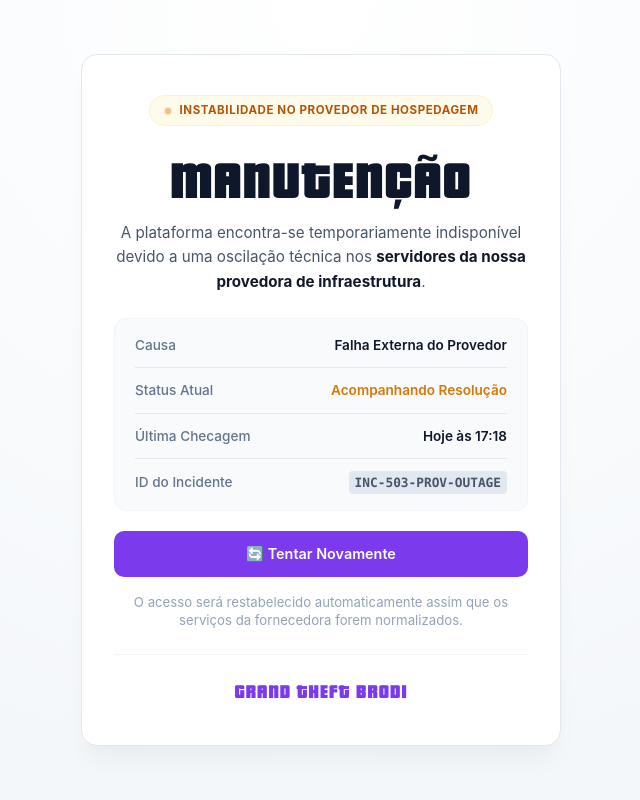
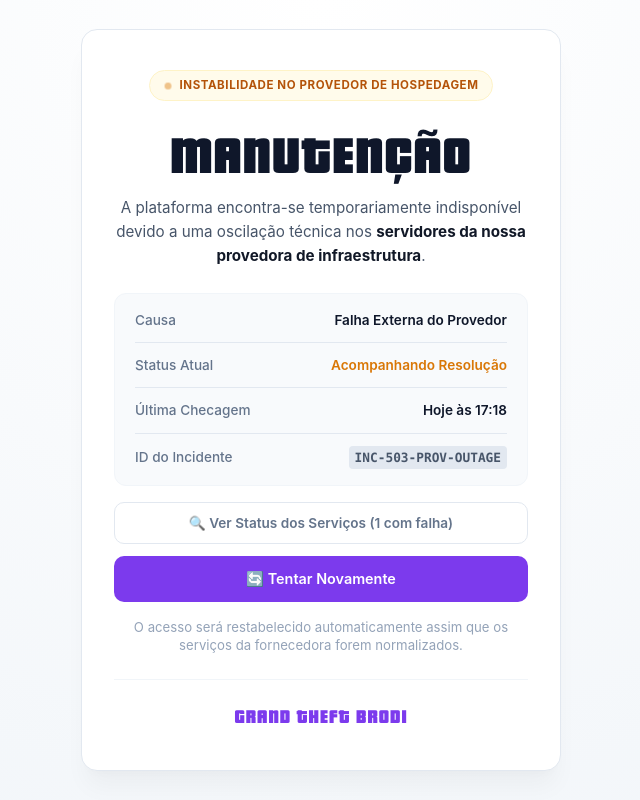
Before and after one commit to RickPro773/GTB-The-Site, a React (Vite) app: page / in a window 1280 px wide. Shown: the whole page, without its empty margins (319-959 px from the left). Built offline with nearby package versions, Linux system fonts and the light colour scheme; a web font is replaced by a local one.

Commit message:
feat: 2o tentativa de fixe

```diff
--- a/src/components/MaintenanceScreen.jsx
+++ b/src/components/MaintenanceScreen.jsx
@@ -1,7 +1,18 @@
 import React, { useState } from 'react'
 
+// ⚙️ ONDE VOCÊ CONFIGURA O QUE TÁ CAÍDO OU RODANDO:
+// true  = Operacional (Verde 🟢)
+// false = Com Falha (Vermelho 🔴)
+const SERVICOS = [
+  { nome: 'Infraestrutura da Provedora', ok: false },
+  { nome: 'Hospedagem Web (Netlify)', ok: true },
+  { nome: 'Servidor de Áudio (Menu Theme)', ok: true },
+  { nome: 'API de Dados / Personagens', ok: true },
+  { nome: 'Integração com Roblox', ok: true },
+]
+
 export default function MaintenanceScreen() {
-  // Pega o horário atual automaticamente para a verificação
+  const [showModal, setShowModal] = useState(false)
   const [lastChecked, setLastChecked] = useState(() =>
     new Date().toLocaleTimeString('pt-BR', { hour: '2-digit', minute: '2-digit' })
   )
@@ -43,8 +54,13 @@ export default function MaintenanceScreen() {
           transform: translateY(-2px);
           box-shadow: 0 4px 12px rgba(124, 58, 237, 0.25);
         }
-        .btn-reload:active {
-          transform: translateY(0);
+
+        .btn-details {
+          transition: all 0.2s ease-in-out;
+        }
+        .btn-details:hover {
+          background-color: #f1f5f9 !important;
+          color: #0f172a !important;
         }
       `}</style>
 
@@ -94,6 +110,15 @@ export default function MaintenanceScreen() {
           </div>
         </div>
 
+        {/* Botão de Abrir Detalhes dos Serviços */}
+        <button
+          className="btn-details"
+          onClick={() => setShowModal(true)}
+          style={styles.detailsButton}
+        >
+          🔍 Ver Status dos Serviços ({SERVICOS.filter(s => !s.ok).length} com falha)
+        </button>
+
         {/* Botão Tentar Novamente */}
         <button className="btn-reload" onClick={handleReload} style={styles.button}>
           🔄 Tentar Novamente
@@ -104,11 +129,48 @@ export default function MaintenanceScreen() {
           O acesso será restabelecido automaticamente assim que os serviços da fornecedora forem normalizados.
         </p>
 
-        {/* Rodapé Corrigido */}
+        {/* Rodapé */}
         <div style={styles.footer}>
           <span className="font-pricedown" style={styles.brand}>GRAND THEFT BRODI</span>
         </div>
       </div>
+
+      {/* 🟢 MODAL COM A LISTA DE SERVIÇOS (TRUE / FALSE) */}
+      {showModal && (
+        <div style={styles.modalBackdrop} onClick={() => setShowModal(false)}>
+          <div style={styles.modalCard} onClick={(e) => e.stopPropagation()}>
+            <div style={styles.modalHeader}>
+              <h3 style={styles.modalTitle}>Diagnóstico do Sistema</h3>
+              <button style={styles.closeButton} onClick={() => setShowModal(false)}>✕</button>
+            </div>
+
+            <p style={styles.modalSubtext}>
+              Estado individual dos módulos do GRAND THEFT BRODI:
+            </p>
+
+            <div style={styles.servicesList}>
+              {SERVICOS.map((servico, index) => (
+                <div key={index} style={styles.serviceItem}>
+                  <span style={styles.serviceName}>{servico.nome}</span>
+                  {servico.ok ? (
+                    <span style={styles.statusOnline}>🟢 Operacional</span>
+                  ) : (
+                    <span style={styles.statusOffline}>🔴 Com Falha</span>
+                  )}
+                </div>
+              ))}
+            </div>
+
+            <button
+              className="btn-reload"
+              onClick={() => setShowModal(false)}
+              style={{ ...styles.button, marginTop: '20px', marginBottom: 0 }}
+            >
+              Fechar
+            </button>
+          </div>
+        </div>
+      )}
     </div>
   )
 }
@@ -179,7 +241,7 @@ const styles = {
     border: '1px solid #f1f5f9',
     borderRadius: '12px',
     padding: '16px 20px',
-    marginBottom: '20px',
+    marginBottom: '16px',
   },
   infoRow: {
     display: 'flex',
@@ -209,6 +271,18 @@ const styles = {
     backgroundColor: '#e2e8f0',
     margin: '12px 0',
   },
+  detailsButton: {
+    width: '100%',
+    backgroundColor: '#ffffff',
+    color: '#64748b',
+    border: '1px solid #e2e8f0',
+    borderRadius: '10px',
+    padding: '10px 16px',
+    fontSize: '0.85rem',
+    fontWeight: '600',
+    cursor: 'pointer',
+    marginBottom: '12px',
+  },
   button: {
     width: '100%',
     backgroundColor: '#7c3aed',
@@ -236,4 +310,83 @@ const styles = {
     fontSize: '1.25rem',
     letterSpacing: '0.05em',
   },
+
+  /* ESTILOS DO MODAL */
+  modalBackdrop: {
+    position: 'fixed',
+    top: 0,
+    left: 0,
+    width: '100vw',
+    height: '100vh',
+    backgroundColor: 'rgba(15, 23, 42, 0.4)',
+    backdropFilter: 'blur(4px)',
+    display: 'flex',
+    alignItems: 'center',
+    justifyContent: 'center',
+    zIndex: 100000,
+    padding: '20px',
+  },
+  modalCard: {
+    backgroundColor: '#ffffff',
+    border: '1px solid #e2e8f0',
+    borderRadius: '16px',
+    padding: '28px 24px',
+    maxWidth: '420px',
+    width: '100%',
+    boxShadow: '0 25px 50px -12px rgba(0, 0, 0, 0.15)',
+  },
+  modalHeader: {
+    display: 'flex',
+    justifyContent: 'space-between',
+    alignItems: 'center',
+    marginBottom: '8px',
+  },
+  modalTitle: {
+    margin: 0,
+    fontSize: '1.1rem',
+    color: '#0f172a',
+    fontWeight: '700',
+  },
+  closeButton: {
+    background: 'none',
+    border: 'none',
+    fontSize: '1.2rem',
+    color: '#94a3b8',
+    cursor: 'pointer',
+    padding: '4px',
+  },
+  modalSubtext: {
+    fontSize: '0.85rem',
+    color: '#64748b',
+    margin: '0 0 16px 0',
+  },
+  servicesList: {
+    display: 'flex',
+    flexDirection: 'column',
+    gap: '10px',
+  },
+  serviceItem: {
+    display: 'flex',
+    justifyContent: 'space-between',
+    alignItems: 'center',
+    backgroundColor: '#f8fafc',
+    border: '1px solid #f1f5f9',
+    padding: '10px 14px',
+    borderRadius: '8px',
+    fontSize: '0.85rem',
+  },
+  serviceName: {
+    color: '#334155',
+    fontWeight: '500',
+  },
+  statusOnline: {
+    color: '#16a34a',
+    fontWeight: '600',
+    fontSize: '0.8rem',
+  },
+  statusOffline: {
+    color: '#dc2626',
+    fontWeight: '600',
+    fontSize: '0.8rem',
+  },
 }
```
